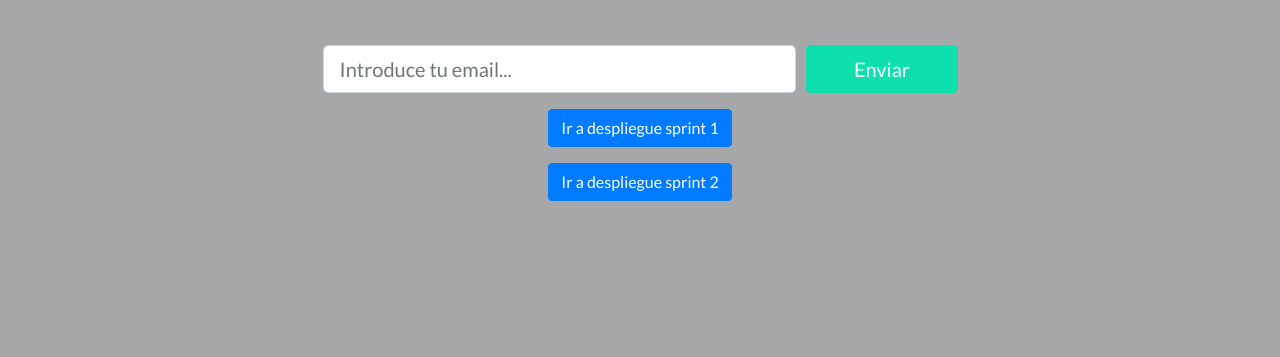
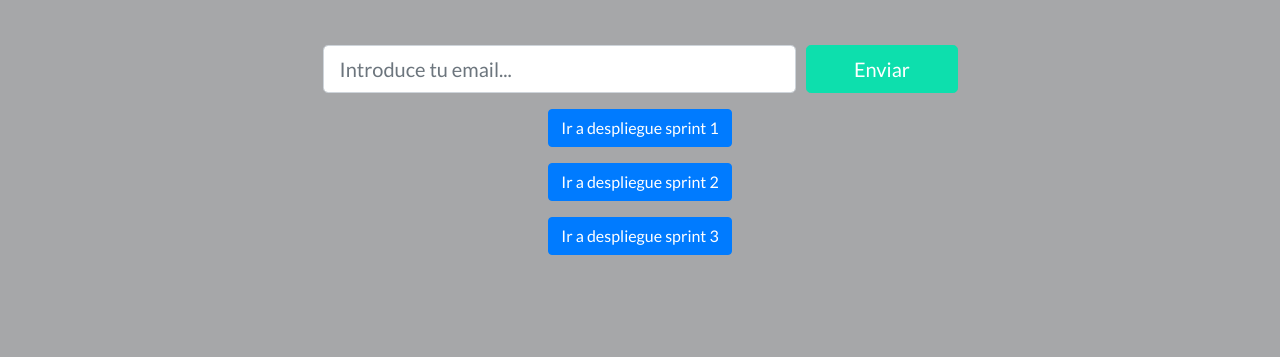
Before and after one commit to youRoom-ISPP/landing-page, a website: page index.html in a window 1280 px wide. Shown: the part 595-952 px from the top of the page. Drawn offline with Linux system fonts and the light colour scheme.

Commit message:
Añade botón a despliegue de sprint 3

```diff
--- a/index.html
+++ b/index.html
@@ -70,6 +70,11 @@
       <div class="row">
         <div class="col-5 mx-auto pt-md-3">
           <a class="btn btn-primary" href="https://youroom-sprint2.herokuapp.com/">Ir a despliegue sprint 2</a>
+        </div>
+      </div>
+      <div class="row">
+        <div class="col-5 mx-auto pt-md-3">
+          <a class="btn btn-primary" href="https://youroom-sprint3.herokuapp.com/">Ir a despliegue sprint 3</a>
         </div>
       </div>
     </div>
@@ -189,6 +194,7 @@
             <li class="list-inline-item">
               <a href="http://youroom-sprint1.herokuapp.com/" target="_blank">Despliegue Sprint 1</a>
               <a href="https://youroom-sprint2.herokuapp.com/" target="_blank">Despliegue Sprint 2</a>
+              <a href="https://youroom-sprint3.herokuapp.com/" target="_blank">Despliegue Sprint 3</a>
             </li>
             <!--<li class="list-inline-item">&sdot;</li>
             <li class="list-inline-item">
```
Also changed, not shown: team.html (+1 -0 lines).
